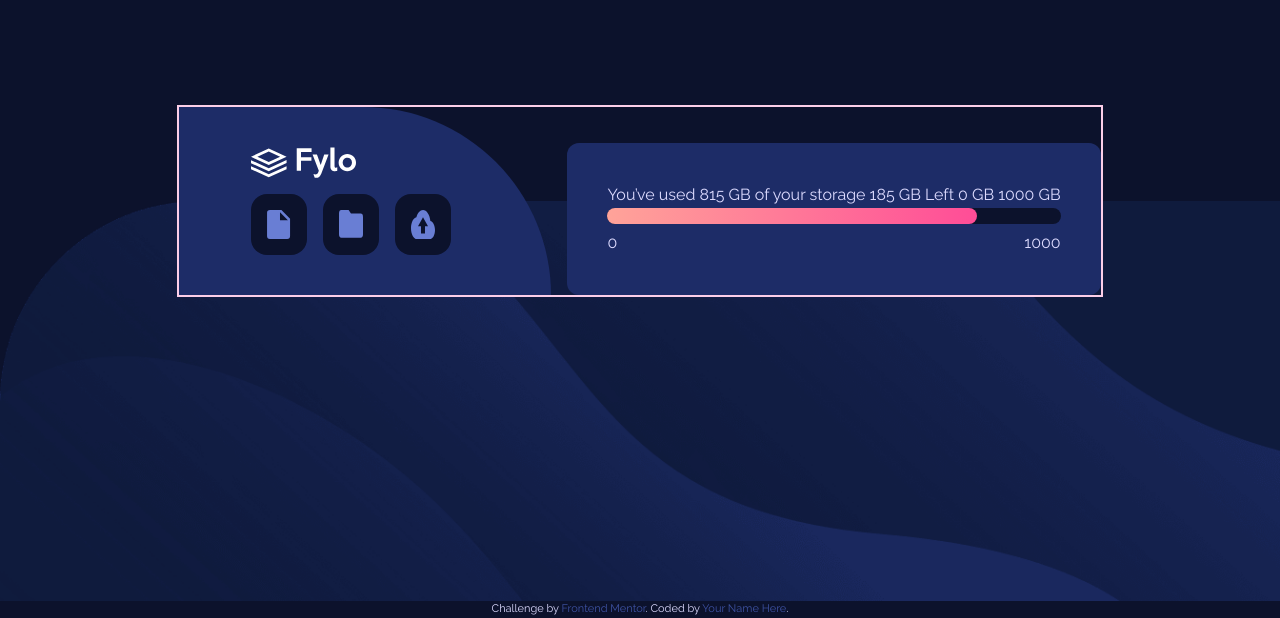
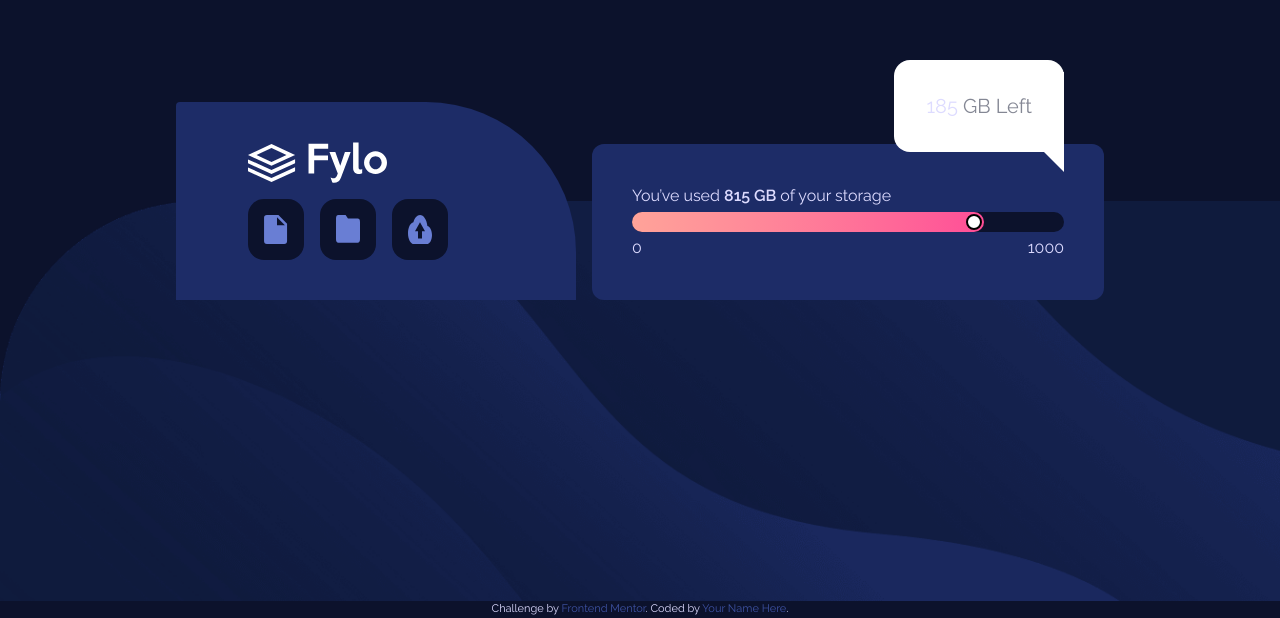
Before and after one commit to clivepato93/fylo-data-storage-component, a website: page index.html in a window 1280 px wide. Shown: the part 199-817 px from the top of the page. Drawn offline with Linux system fonts and the light colour scheme.

Commit message:
finished markup & stylesheet

```diff
--- a/index.html
+++ b/index.html
@@ -32,34 +32,61 @@
 		></section>
 		<main class="h-[100vh] flex justify-center items-center p-4 gap-4">
 			<div
-				class="test flex flex-col desktop:flex-row justify-center items-end border-2 border-pink-200 gap-4"
+				class="test flex flex-col desktop:flex-row justify-center items-end gap-4"
 			>
+				<section
+					class="logo bg-Dark-Blue rounded-tr-[150px] flex flex-col gap-4 justify-center p-10 pr-32 rounded-tl-sm shrink-0 w-full desktop:w-auto"
+				>
+					<img
+						src="/images/logo.svg"
+						alt=""
+						class="w-[85%] desktop:w-[60%] mobile:ml-8 shrink-0"
+					/>
+					<section class="icons flex gap-6 mobile:gap-4 mobile:ml-8 w-full">
+						<img
+							src="/images/icon-document.svg"
+							alt=""
+							class="bg-Very-Dark-Blue p-4 rounded-2xl w-[56px]"
+						/>
 
-					<section
-						class="logo bg-Dark-Blue rounded-tr-full flex flex-col gap-4 justify-center p-10 pr-25 rounded-tl-sm shrink-0 w-full desktop:w-auto"
-					>
-						<img src="/images/logo.svg" alt="" class="w-[45%] mobile:ml-8 shrink-0" />
-						<section class="icons flex gap-1 mobile:gap-4 mobile:ml-8">
-								<img src="/images/icon-document.svg" alt="" class="bg-Very-Dark-Blue p-4 rounded-2xl w-[56px]" />
+						<img
+							src="/images/icon-folder.svg"
+							alt=""
+							class="bg-Very-Dark-Blue p-4 rounded-2xl w-[56px]"
+						/>
 
-								<img src="/images/icon-folder.svg" alt="" class="bg-Very-Dark-Blue p-4 rounded-2xl w-[56px]"/>
+						<img
+							src="/images/icon-upload.svg"
+							alt=""
+							class="bg-Very-Dark-Blue p-4 rounded-2xl w-[56px]"
+						/>
+					</section>
+				</section>
+				<section class="bg-Dark-Blue p-10 shrink-1 rounded-xl w-full desktop:w-[40vw] flex flex-col gap-1">
 
-								<img src="/images/icon-upload.svg" alt="" class="bg-Very-Dark-Blue p-4 rounded-2xl w-[56px]"/>
-
-						</section>
-					</section>
-				<section class="bg-Dark-Blue p-10 shrink-1 rounded-xl">
-					<h1>You’ve used 815 GB of your storage 185 GB Left 0 GB 1000 GB</h1>
-					<progress
+					<h1>You’ve used <span class="font-semibold">815 GB</span> of your storage </h1>
+					<div class="data-allowance bg-Very-Dark-Blue w-full h-[20px] rounded-xl  relative">
+						<div class="data-left  hidden desktop:block absolute right-[25%] desktop:right-0 border-black border-0 bg-white p-8 rounded-2xl   desktop:bottom-[80px] z-20"><h2 class="text-xl">185 <span class="text-Grayish-Blue ">GB Left</span></h2></div>
+						<div class="data-used w-[81.5%]  h-[20px] bg-linear-to-r from-test1 to to-test2 rounded-xl"></div>
+						<div
+							class="ball absolute border-2 rounded-full border-black bg-white top-0 z-10 w-4 h-4 right-[19%]  bottom-8 top-0.5"
+						></div>
+					</div>
+					<!-- <progress
 						id="file"
 						min="0"
 						value="815"
 						max="1000"
-						class="w-full rounded-2xl"
+						class="w-full rounded-2xl relative"
 					>
 						81.5%
-					</progress>
-					<div class="numbers flex justify-between"><h2>0</h2> <h2>1000</h2></div>
+					</progress> -->
+					<div class="numbers flex justify-between relative">
+						<h2>0</h2>
+						<h2>1000</h2>
+						<div class="data-left-mobile  desktop:hidden absolute right-[25%] desktop:right-0 border-black border-0 bg-white p-8 rounded-2xl top-10  desktop:bottom-12 z-20"><h2 class="text-xl">185 <span class="text-Grayish-Blue ">GB Left</span></h2></div>
+
+					</div>
 				</section>
 			</div>
 		</main>
--- a/src/input.css
+++ b/src/input.css
@@ -16,19 +16,25 @@
 	--color-Grayish-Blue: hsl(229, 7%, 55%);
 	--color-Dark-Blue: hsl(228, 56%, 26%);
 	--color-Very-Dark-Blue: hsl(229, 57%, 11%);
-	--color--Gradient: hsl(6, 100%, 80%) to hsl(335, 100%, 65%);
+	--color--Gradient: linear-gradient(90deg,hsl(6, 100%, 80%)0%,hsl(335, 100%, 65%) 100% );
+	--color-test1:hsl(6, 100%, 80%);
+	--color-test2:hsl(335, 100%, 65%);
 	--breakpoint-mobile: 375px;
 	--breakpoint-desktop: 700px;
 	--font-raleway: "Raleway", sans-serif;
 }
 
-::-webkit-progress-value {
-    border-radius: 1rem;
-	background: linear-gradient(90deg,hsl(6, 100%, 80%)0%,hsl(335, 100%, 65%) 100% )
+
+@media ( width >= 700px){
+	.data-used::after{
+		position: absolute;
+		right: 0px;
+		bottom: 60px;
+		z-index: 10;
+		content: '';
+		width: 100px;
+		height: 100px;
+		border-top: 100px solid white;
+		border-left: 100px solid transparent;
+	}
 }
-
-
-::-webkit-progress-bar {
-    border-radius: 1rem;
-	background-color: var(--color-Very-Dark-Blue);
-}
```
Also changed, not shown: src/output.css.
